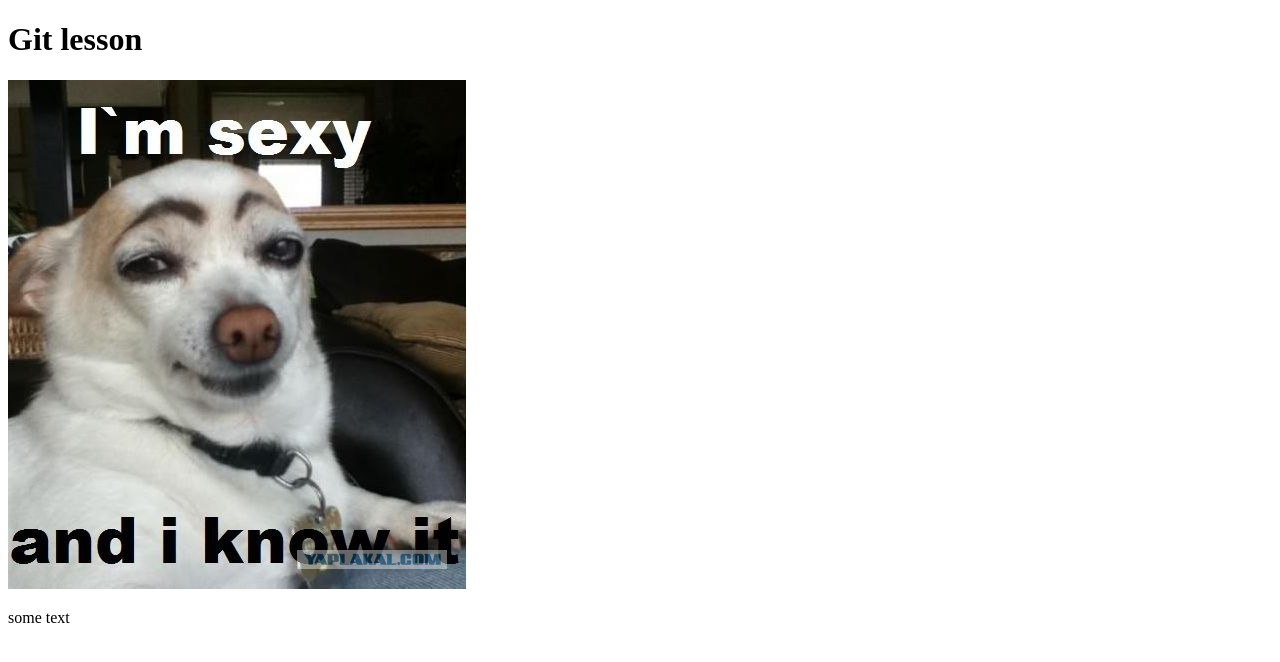
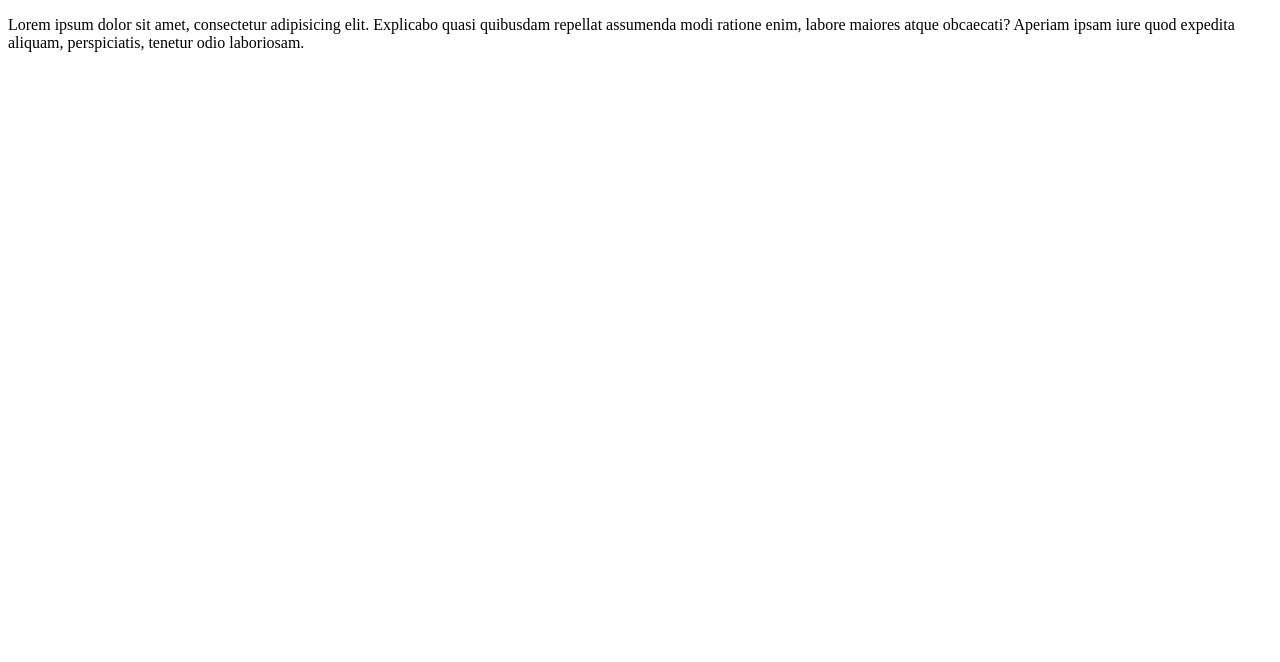
Before and after one commit to projects-repository/testG, a plain HTML site: page cite/index.html in a window 1280 px wide. Drawn offline with Linux system fonts and the light colour scheme.

Commit message:
third commit

```diff
--- a/cite/index.html
+++ b/cite/index.html
@@ -5,8 +5,6 @@
 	<title>GIT</title>
 </head>
 <body>
-	<h1>Git lesson</h1>
-	<img src="img/2524440.jpg" alt="">
-	<p>some text</p>
+	<p>Lorem ipsum dolor sit amet, consectetur adipisicing elit. Explicabo quasi quibusdam repellat assumenda modi ratione enim, labore maiores atque obcaecati? Aperiam ipsam iure quod expedita aliquam, perspiciatis, tenetur odio laboriosam.</p>
 </body>
 </html>
```
